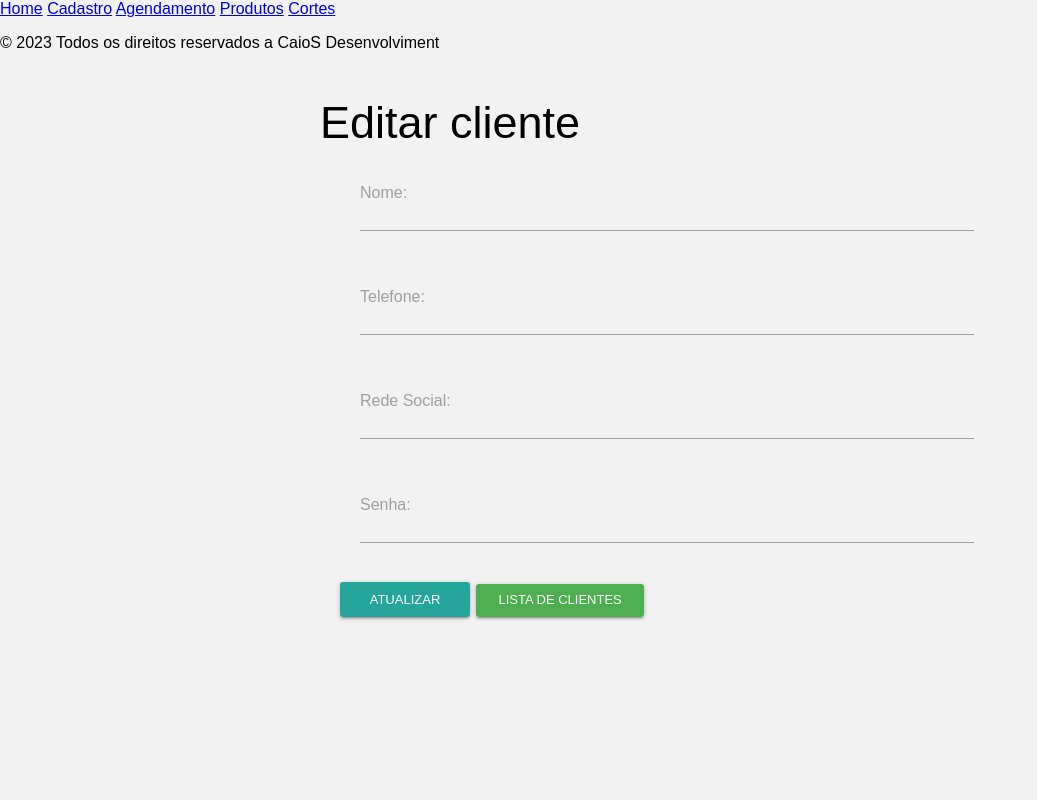
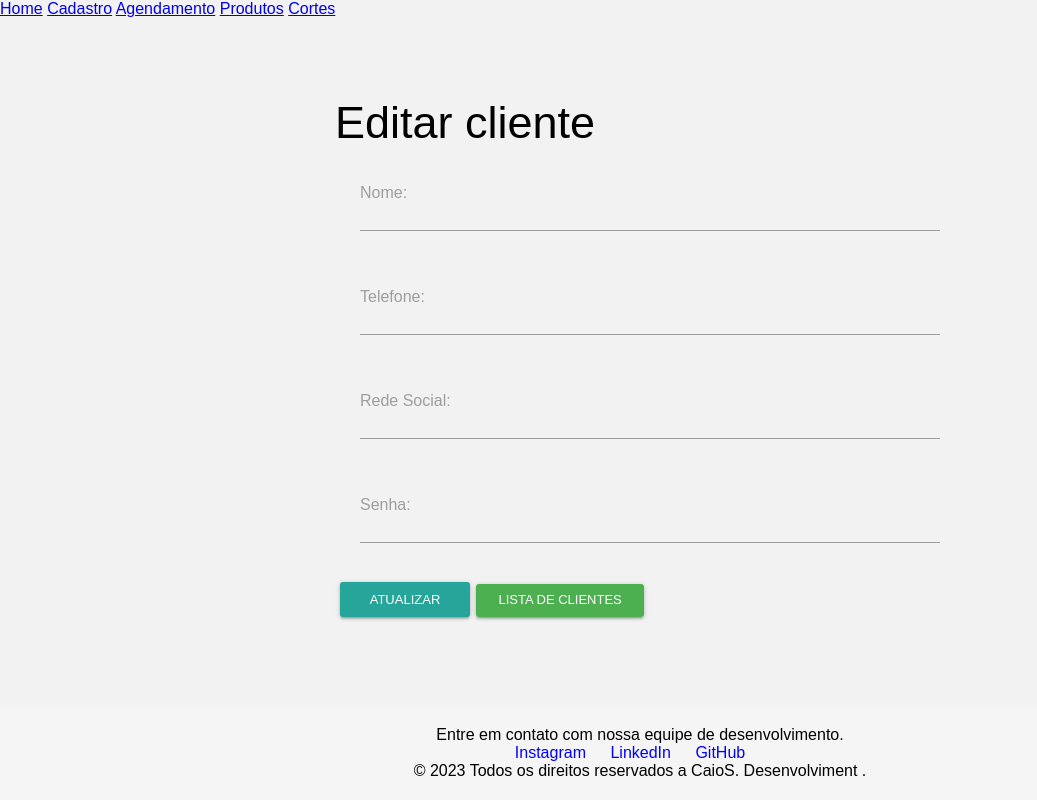
Before and after one commit to CaioSergio93/Barbearia-PHP, a PHP site: page /editar.php in a window 1280 px wide. Shown: the whole page, without its empty margins (0-1037 px from the left). Run offline with PHP 8.4, Linux system fonts and the light colour scheme; data that the repository does not hold is empty.

Commit message:
estilização das paginas e implementação das descriçoes

```diff
--- a/css/cadastro.css
+++ b/css/cadastro.css
@@ -6,7 +6,7 @@
 table{
     color: rgba(0,0,0,0.87);
     font-size: 20px;
-    border-spacing: 0; /*Retira o espaçamento da borda, e torna tudo uma linha só*/
+    border-spacing: 0;
 }
 
 tr{
@@ -35,7 +35,7 @@ a{
 }
 
 tbody > tr:nth-child(2n){
-    background-color: #fff; /*Transforma a tabela em zebrada*/
+    background-color: #fff;
 }
 
 .img, .img-del, .btn-adicionar{
@@ -43,7 +43,7 @@ tbody > tr:nth-child(2n){
 
 }
 
-.img{ /*Formata o tamanho das imagens*/
+.img{
   background-color: orange;
   width: 20px;
   padding: 10px;
--- /dev/null
+++ b/css/footer1.css
@@ -0,0 +1,55 @@
+
+body {
+    margin: 0;
+    padding: 0;
+    font-family: Arial, sans-serif;
+    height: 100%;
+    display: flex;
+    flex-direction: column;
+}
+
+main {
+    flex: 1;
+}
+
+footer {
+    background-color: whitesmoke;
+    color: black;
+    text-align: center;
+    padding: 20px;
+    width: 100%;
+    position: fixed;
+    bottom: 0;
+}
+
+footer p {
+    margin: 0;
+}
+
+footer ul {
+    list-style-type: none;
+    padding: 0;
+}
+
+footer li {
+    display: inline-block;
+    margin-right: 20px;
+}
+
+footer a {
+    text-decoration: none;
+    color: blue;
+    display: inline-block;
+}
+
+footer a span {
+    border: 1px solid gold;
+    border-radius: 8px;
+    padding: 5px;
+    margin: 0 10px;
+    transition: background-color 0.3s ease-in-out;
+}
+
+footer a:hover span {
+    background-color: yellow;
+}
--- a/css/index.css
+++ b/css/index.css
@@ -58,7 +58,6 @@ tbody > tr:nth-child(2n) {
     background-color: #fff;
 }
 
-/* Image and Button Styles */
 .img,
 .img-del,
 .btn-adicionar {
--- a/css/modal.css
+++ b/css/modal.css
@@ -1,12 +1,12 @@
 .modal-container{
     width: 100vw;
     height: 100vw;
-    background: rgba(0, 0, 0, .5); /*Cor de fundo que deixa o preto transparente*/
+    background: rgba(0, 0, 0, .5);
     position: fixed;
     top: 0px;
     left: 0px;
 
-    display: none; /*Declara se vai aparecer na tela*/
+    display: none;
 }
 
 .modal{
--- /dev/null
+++ b/css/nav.css
@@ -0,0 +1,47 @@
+body {
+    margin: 0;
+    padding: 0;
+    font-family: Arial, sans-serif;
+}
+
+footer {
+    background-color: #333;
+    color: #fff;
+    text-align: center;
+    padding: 20px;
+    position: relative;
+    bottom: 0;
+    width: 100%;
+}
+
+footer p {
+    margin: 0;
+}
+
+footer ul {
+    list-style-type: none;
+    padding: 0;
+}
+
+footer li {
+    display: inline-block;
+    margin-right: 20px;
+}
+
+footer a {
+    text-decoration: none;
+    color: #fff;
+    display: inline-block;
+}
+
+footer a span {
+    border: 1px solid #fff;
+    border-radius: 8px;
+    padding: 5px;
+    margin: 0 10px;
+    transition: background-color 0.3s ease-in-out;
+}
+
+footer a:hover span {
+    background-color: #555;
+}
--- a/css/style.css
+++ b/css/style.css
@@ -1,6 +1,6 @@
-/*(Conteudo global) Main.css*/
 
-:root{ /*Color palette*/
+
+:root{
     --primary: #26a69a;
     --primary-clear: #53c9bd;
     --table-gray: #435055;
@@ -12,19 +12,17 @@
     --vermelho: red;
 }
 
-body{ /*Fonte do projeto original*/
+body{
     font-family: system-ui, -apple-system, BlinkMacSystemFont, 'Segoe UI', Roboto, Oxygen, Ubuntu, Cantarel, 'Open Sans', 'Helvetica Neue', sans-serif;
 }
 
-.title{ /*Titulo principal/padrão*/
+.title{
     font-size: 45px;
-    font-weight: 300; /*Peso que deixa a fonte fina*/
+    font-weight: 300;
     margin: 0px;
     padding-top: 10px;
     padding-bottom: 35px;
 }
-
-/*Pagina pricipal (index.css)*/
 
 .main{
     display: flex;
@@ -34,7 +32,7 @@ body{ /*Fonte do projeto original*/
 table{
     color: rgba(0,0,0,0.87);
     font-size: 20px;
-    border-spacing: 0; /*Retira o espaçamento da borda, e torna tudo uma linha só*/
+    border-spacing: 0;
 }
 
 tr{
@@ -63,7 +61,7 @@ a{
 }
 
 tbody > tr:nth-child(2n){
-    background-color: #fff; /*Transforma a tabela em zebrada*/
+    background-color: #fff;
 }
 
 .img, .img-del, .btn-adicionar{
@@ -71,7 +69,7 @@ tbody > tr:nth-child(2n){
 
 }
 
-.img{ /*Formata o tamanho das imagens*/
+.img{
   background-color: orange;
   width: 20px;
   padding: 10px;
@@ -101,9 +99,9 @@ tbody > tr:nth-child(2n){
     background-color: #53c9bd;
 }
 
-/*Inputs de cadrasto (editar.css)*/
 
-.form{ /*Usado position absolute em vez de display grid*/
+
+.form{
     position: absolute;
     top: 45%;
     left: 50%;
@@ -128,20 +126,19 @@ tbody > tr:nth-child(2n){
     padding-bottom: 25px;
 }
 
-.input-form{ /*Estilização do input*/
-    background: none; /*Deixa o fundo transparente*/
-    padding-bottom: 16px; /*Espaço entre o texto e a linha*/
-    border: none; /*Sem borda*/
-    border-bottom: 1px solid #9e9e9e; /*Cria linha a baixo*/
-    outline: none; /*Sem borda ao clicar no input*/
+.input-form{
+    background: none;
+    padding-bottom: 16px;
+    border: none;
+    border-bottom: 1px solid #9e9e9e;
+    outline: none;
     font-size: 14px;
     width: 100%;
-    letter-spacing: 2px; /*Espaçamento das letras*/
+    letter-spacing: 2px;
 }
 
 .label{
-    position: absolute; /*Importante para a animação*/
-    top: 0px;
+    position: absolute;
     left: 0px;
     pointer-events: none;
     padding-left: 20px;
@@ -150,8 +147,8 @@ tbody > tr:nth-child(2n){
 
 }
 
-.input-form:focus ~ .label, /*Quando o foco for o input, executa a animção*/
-.input-form:valid ~ .label /*E quando estiver preenchido com algo, mantem animação*/{
+.input-form:focus ~ .label,
+.input-form:valid ~ .label {
     top: -20px;
     font-size: 12px;
 }
@@ -196,18 +193,15 @@ tbody > tr:nth-child(2n){
     background-color: #60c763;
 }
 
-/*Pop up modal (modal.css)*/
-
 .modal-container{
     width: 100vw;
     height: 100vw;
-    background: rgba(0, 0, 0, .5); /*Cor de fundo que deixa o preto transparente*/
+    background: rgba(0, 0, 0, .5);
     position: fixed;
     top: 0px;
     left: 0px;
 
-    display: none; /*Declara se vai aparecer na tela*/
-    /*Animação do modal*/
+
     animation: animate;
     animation-duration: 800ms;
 }
@@ -277,8 +271,6 @@ tbody > tr:nth-child(2n){
 
 }
 
-/*Animação de adcionado*/
-
 .message{
   padding: 19px 60px;
   position: fixed;
--- /dev/null
+++ b/css/test.css
@@ -0,0 +1,47 @@
+* {
+    margin: 0;
+    padding: 0;
+    box-sizing: border-box;
+}
+
+.container-main {
+    display: flex;
+    justify-content: space-between;
+    width: 750px;
+    margin: 20px auto;
+}
+
+.card-container {
+    display: flex;
+    flex-direction: column;
+    border: 1px solid #ddd;
+    border-radius: 8px;
+    overflow: hidden;
+    width: 220px;
+    margin-bottom: 20px;
+    background-color: black;
+    color: white;
+}
+
+.card-container img {
+    width: 100%;
+    height: auto;
+    border-bottom: 1px solid #ddd;
+}
+
+.card-title {
+    padding: 10px;
+    background-color: #f4f4f4;
+    text-align: center;
+    background-color: black;
+    color: white;
+}
+
+.card-container p {
+    padding: 10px;
+    text-align: center;
+}
+
+.card-container div:first-child {
+    padding: 10px;
+}
--- a/includes/footer.php
+++ b/includes/footer.php
@@ -1,6 +1,26 @@
 <footer>
-    <p>&copy; <?php echo date("Y"); ?> Todos os direitos reservados a CaioS Desenvolviment</p>
+
+<body>
+
+
+    <p>Entre em contato com nossa equipe de desenvolvimento. </p>
+
+    <ul>
+        <li><a href="https://www.instagram.com/caiosergiom" target="_blank">Instagram</a></li>
+        <li><a href="https://www.linkedin.com/in/caiosergiom" target="_blank">LinkedIn</a></li>
+        <li><a href="https://github.com/caiosergio93" target="_blank">GitHub</a></li>
+    </ul>
+
+
+
+</body>
+
+<p>&copy; <?php echo date("Y"); ?> Todos os direitos reservados a CaioS. Desenvolviment .</p>
+
+
 </footer>
+
+
 
 <script type="text/javascript">
 
@@ -41,5 +61,3 @@
         }
 
     </script>
-    </body>
-  </html>
--- a/includes/header.php
+++ b/includes/header.php
@@ -1,25 +1,27 @@
 <!DOCTYPE html>
 <html>
+
 <head>
   <meta charset="utf-8">
   <title>Sistema de cadrasto de clientes</title>
-      <meta name="viewport" content="width=device-width, initial-scale=1.0"/>
+  <meta name="viewport" content="width=device-width, initial-scale=1.0" />
 
   <link rel="stylesheet" type="text/css" href="css/style.css">
   <link rel="stylesheet" type="text/css" href="css/index.css">
   <link rel="stylesheet" type="text/css" href="css/cadastro.css">
   <link rel="stylesheet" type="text/css" href="css/cortes.css">
-      <link rel="stylesheet" type="text/css" href="css/navbar.css">
   <link rel="stylesheet" type="text/css" href="css/main.css">
-
+  <link rel="stylesheet" type="text/css" href="css/nav.css">
+  <link rel="stylesheet" type="text/css" href="css/test.css">
+  <link rel="stylesheet" type="text/css" href="css/footer1.css">
 </head>
 
 <body>
 
   <nav class="nav">
-        <a href="index.php">Home</a>
-        <a href="cadastro.php">Cadastro</a>
-        <a href="#agendamento">Agendamento</a>
-        <a href="produtos.php">Produtos</a>
-        <a href="cortes.php">Cortes</a>
+    <a href="index.php"><span>Home</span></a>
+    <a href="cadastro.php"><span>Cadastro</span></a>
+    <a href="#agendamento"><span>Agendamento</span></a>
+    <a href="produtos.php"><span>Produtos</span></a>
+    <a href="cortes.php"><span>Cortes</span></a>
   </nav>
--- a/includes/mensagem.php
+++ b/includes/mensagem.php
@@ -1,5 +1,4 @@
 <?php
-// Sessão
 session_start();
 if(isset($_SESSION['mensagem'])): ?>
 <script>
--- a/produtos.php
+++ b/produtos.php
@@ -128,3 +128,8 @@ include_once 'includes/header.php';
         </div>
 </section>
 </div>
+
+<?php
+//Footer
+include_once 'includes/footer.php';
+?>
```
Also changed, not shown: cortes.php (+53 -28 lines), css/editar.css (+11 -11 lines), index.php (+30 -16 lines), css/img/pos-barba3.jpg (added), css/main.css (line endings or trailing spaces). Lines whose indentation alone changed are shown as unchanged.
